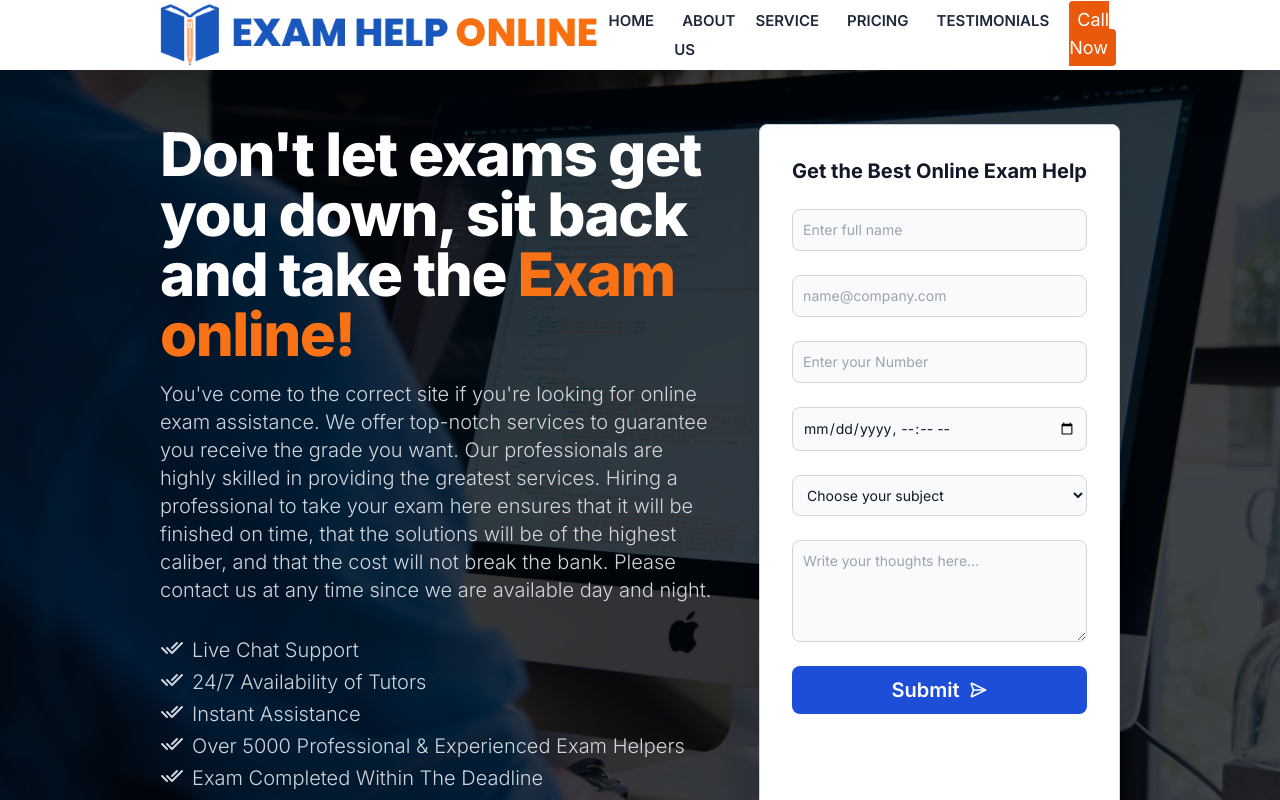
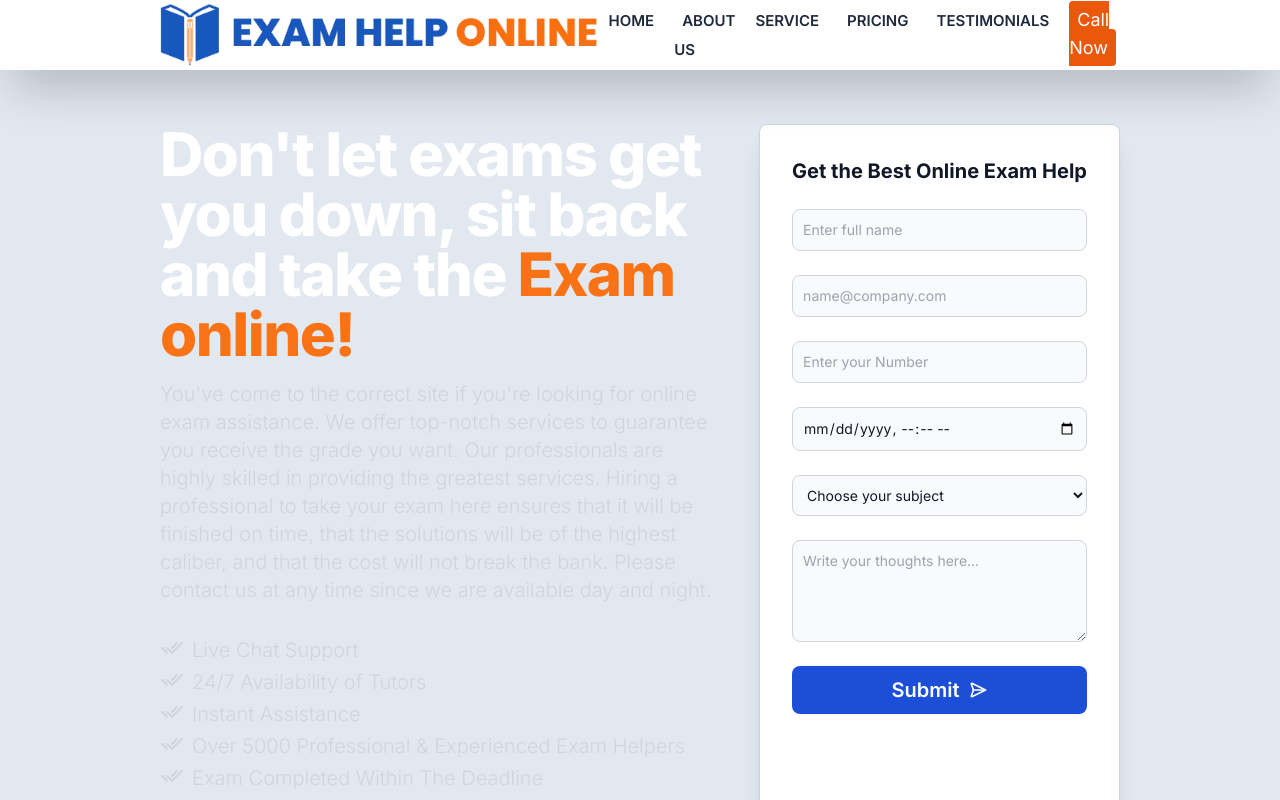
Before and after one commit to Devilisded/examhelp, a Next.js app: page / in a window 1280 px wide. Shown: the top 800 px of the page. Built offline with nearby package versions, Linux system fonts and the light colour scheme.

Commit message:
speed test

```diff
--- a/components/hero/style.css
+++ b/components/hero/style.css
@@ -1,4 +1,4 @@
-.hero {
+/* .hero {
   background: url("/images/hero.webp") no-repeat center top;
   background-size: cover;
   position: relative;
@@ -11,4 +11,4 @@
   right: 0;
   bottom: 0;
   background: rgb(2 6 12 / 76%);
-}
+} */
```
